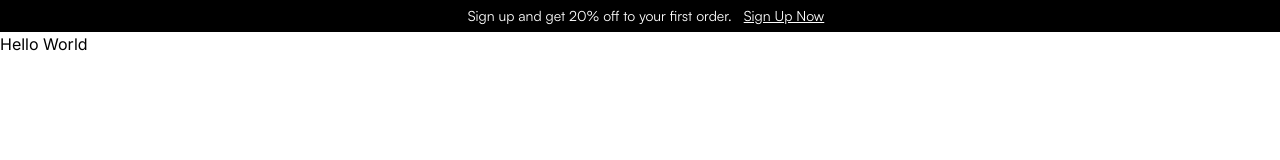
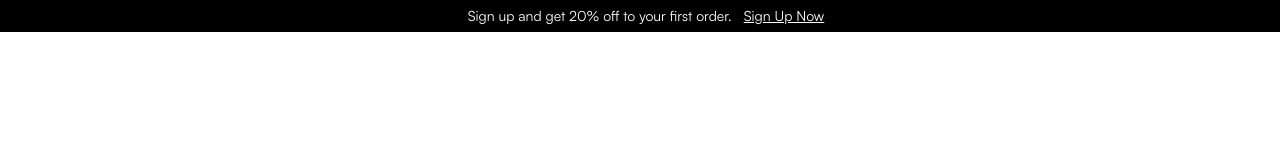
Before and after one commit to srinivas-pradhan/nextjs14-shopco-ecommerce, a Next.js app: page / in a window 1280 px wide. Shown: the top 160 px of the page. Built offline with nearby package versions, Linux system fonts and the light colour scheme.

Commit message:
Change cursor

```diff
--- a/app/(root)/page.tsx
+++ b/app/(root)/page.tsx
@@ -1,5 +1,5 @@
 export default function Home() {
     return (
-      <div>Hello World</div>
+      <div></div>
     )
   }
--- a/components/OfferBar.tsx
+++ b/components/OfferBar.tsx
@@ -2,7 +2,7 @@
 
 const OfferBar = () => {
     return (
-        <div className="h-8 w-full bg-black text-white md:text-sm text-xs font-satoshi flex items-center justify-center">
+        <div className="h-8 cursor-default w-full bg-black text-white md:text-sm text-xs font-satoshi flex items-center justify-center">
             <p className="px-3">Sign up and get 20% off to your first order.</p><a href='/' className="underline">Sign Up Now</a>
         </div>
     );
```
